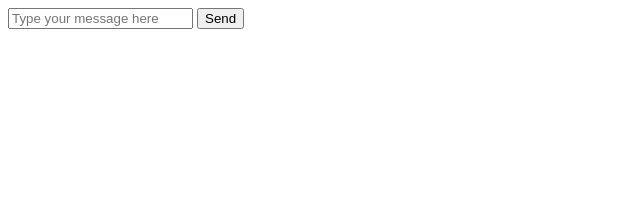
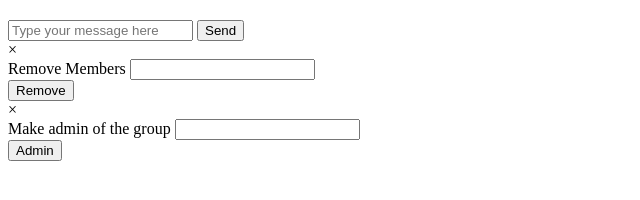
Before and after one commit to Vikrant4239/chatApp, a website: page frontendChat/groupchat.html in a window 1280 px wide. Shown: the whole page, without its empty margins (0-640 px from the left). Drawn offline with nearby package versions, Linux system fonts and the light colour scheme; no server answers.

Commit message:
creating own group & admin

```diff
--- a/frontendChat/groupchat.html
+++ b/frontendChat/groupchat.html
@@ -4,6 +4,7 @@
     <title>Chat Window</title>
   </head>
   <body>
+    <h2 id="group-name"></h2>
     <div id="chat-window">
       <div id="user-list">
         <!-- Display list of users here -->
@@ -16,6 +17,27 @@
         <button type="submit">Send</button>
       </form>
     </div>
+    <div id="remove-group-modal" class="modal">
+        <div class="modal-content">
+          <span class="close">&times;</span>
+            <form id="remove-member-form">
+            <label for="members">Remove Members</label>
+            <input type="text" id="members" name="members"><br>
+            <button type="submit">Remove</button>
+            </form>
+        </div>
+      </div>
+
+      <div id="admin-group-modal" class="modal">
+        <div class="modal-content">
+          <span class="close">&times;</span>
+            <form id="admin-member-form">
+            <label for="members">Make admin of the group</label>
+            <input type="text" id="memberstomakeadmin" name="members"><br>
+            <button type="submit">Admin</button>
+            </form>
+        </div>
+      </div>
 
 
     <script src="https://cdnjs.cloudflare.com/ajax/libs/axios/0.4.1/axios.min.js">
--- a/models/usergroup.js
+++ b/models/usergroup.js
@@ -19,7 +19,9 @@ const UserGroup = sequelize.define('usergroup', {
       model: 'user',
       key: 'id'
     }
-  }
+}
+
 });
 
-module.exports =UserGroup;
+
+module.exports = UserGroup;
```
